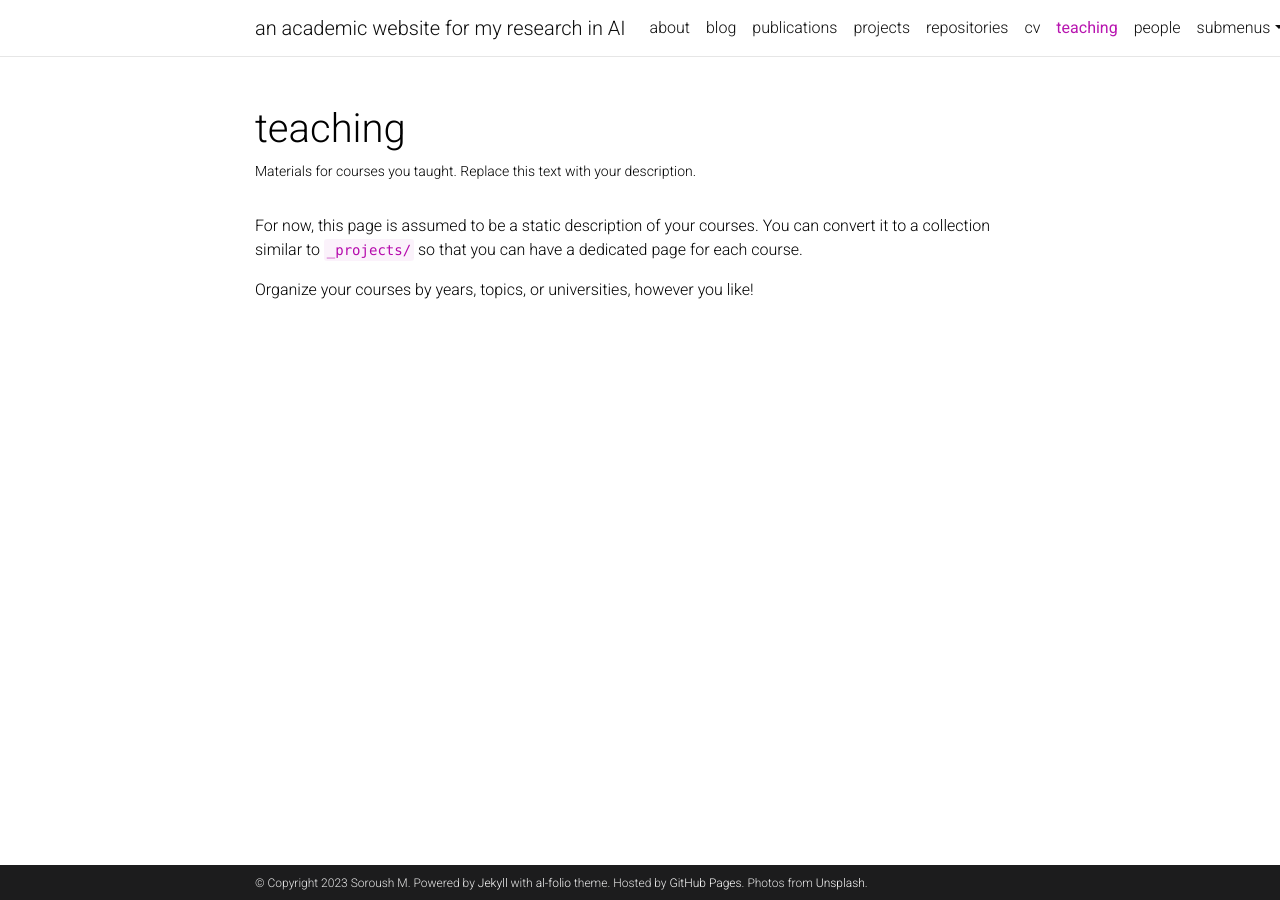
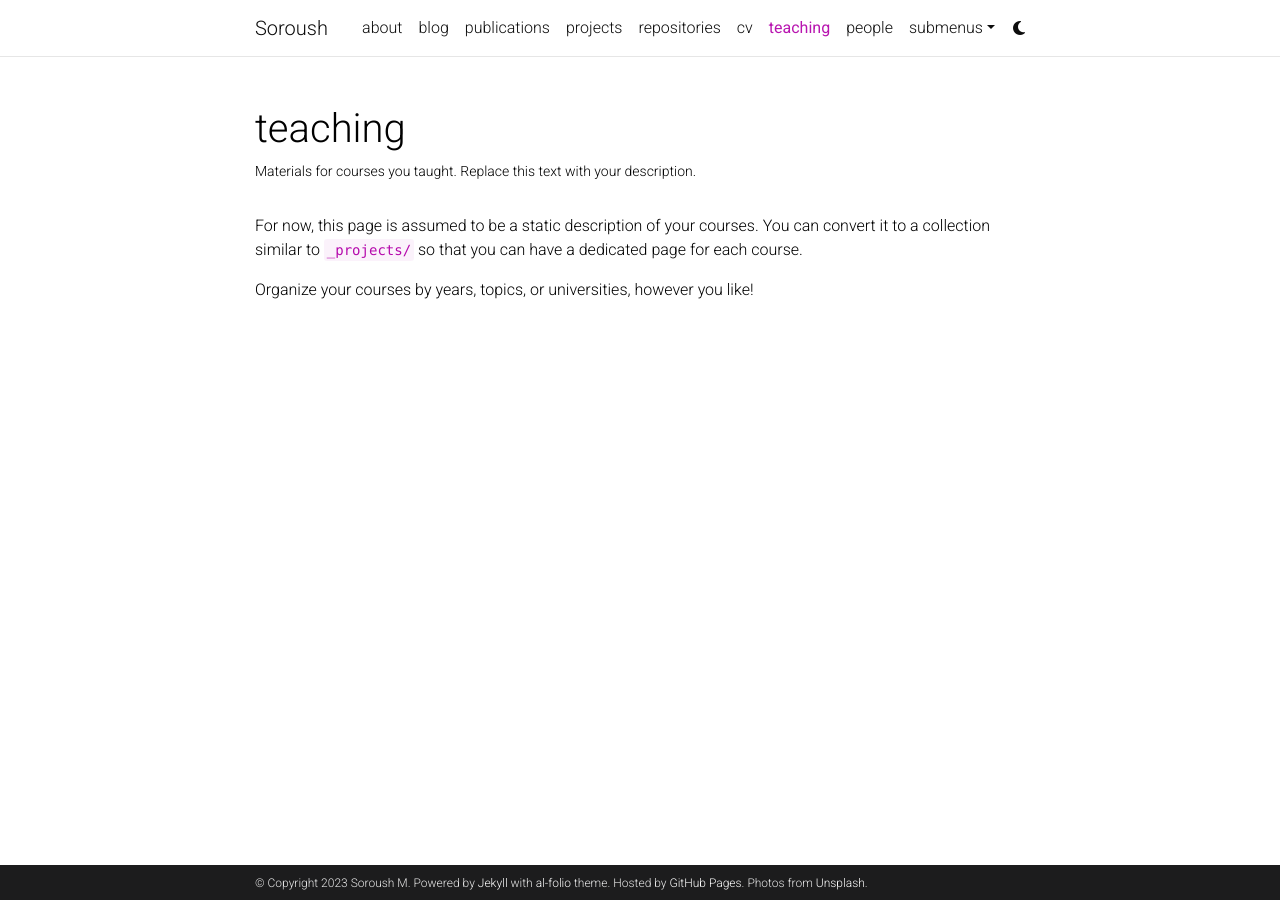
Before and after one commit to AI-shinigami/AI-shinigami.github.io, a Jekyll site: the page built from _pages/teaching.md, in a window 1280 px wide. Built offline with Jekyll 4.4.1, drawn with Linux system fonts in a browser that asks for light colours; comment, search, counter and statistics services are not loaded; a style sheet for code colours, icons or effects is not loaded.

Commit message:
Update _config.yml

```diff
--- a/_config.yml
+++ b/_config.yml
@@ -2,7 +2,7 @@
 # Site settings
 # -----------------------------------------------------------------------------
 
-title: an academic website for my research in AI # the website title (if blank, full name will be used instead)
+title: Soroush # the website title (if blank, full name will be used instead)
 first_name: Soroush
 middle_name:
 last_name: M
```
